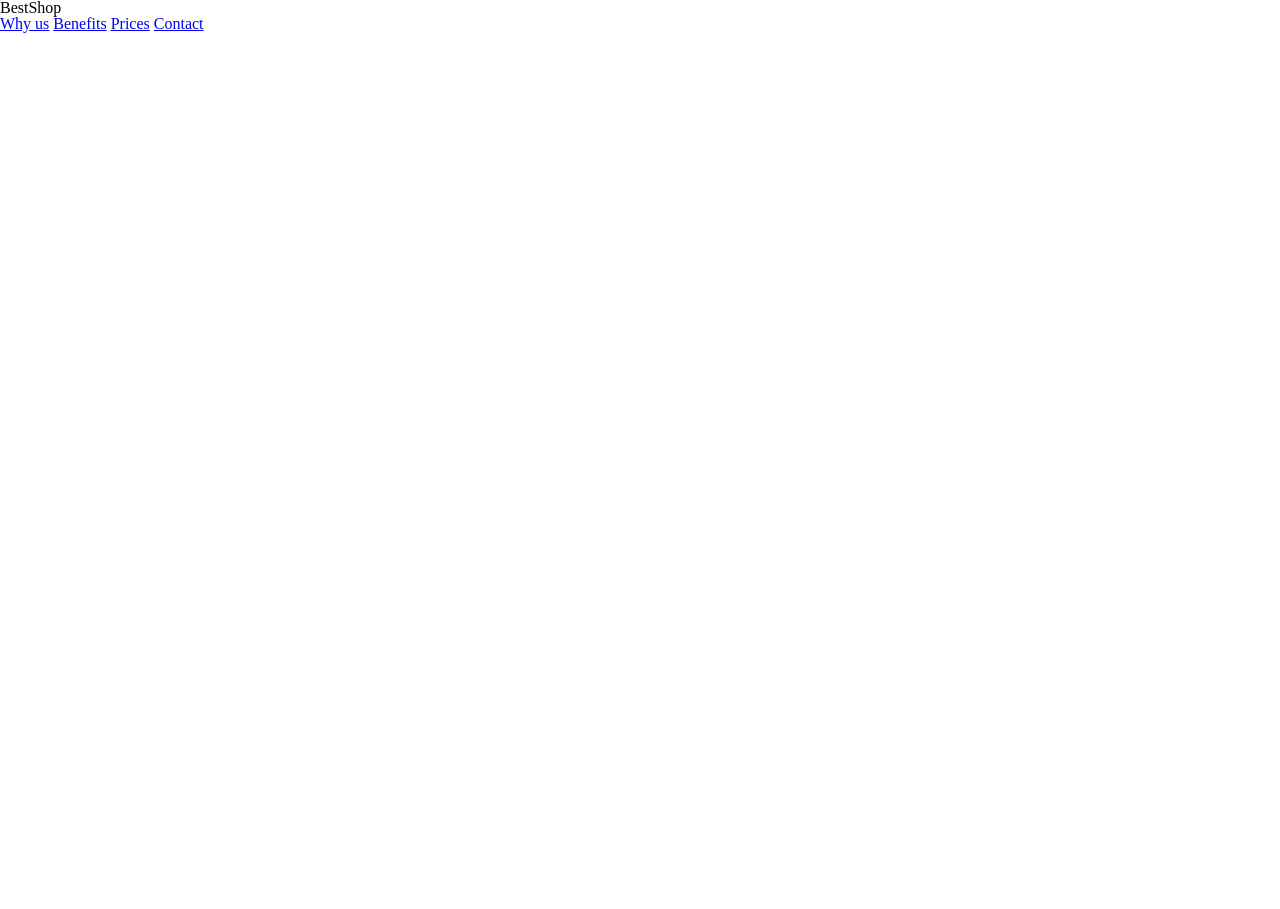
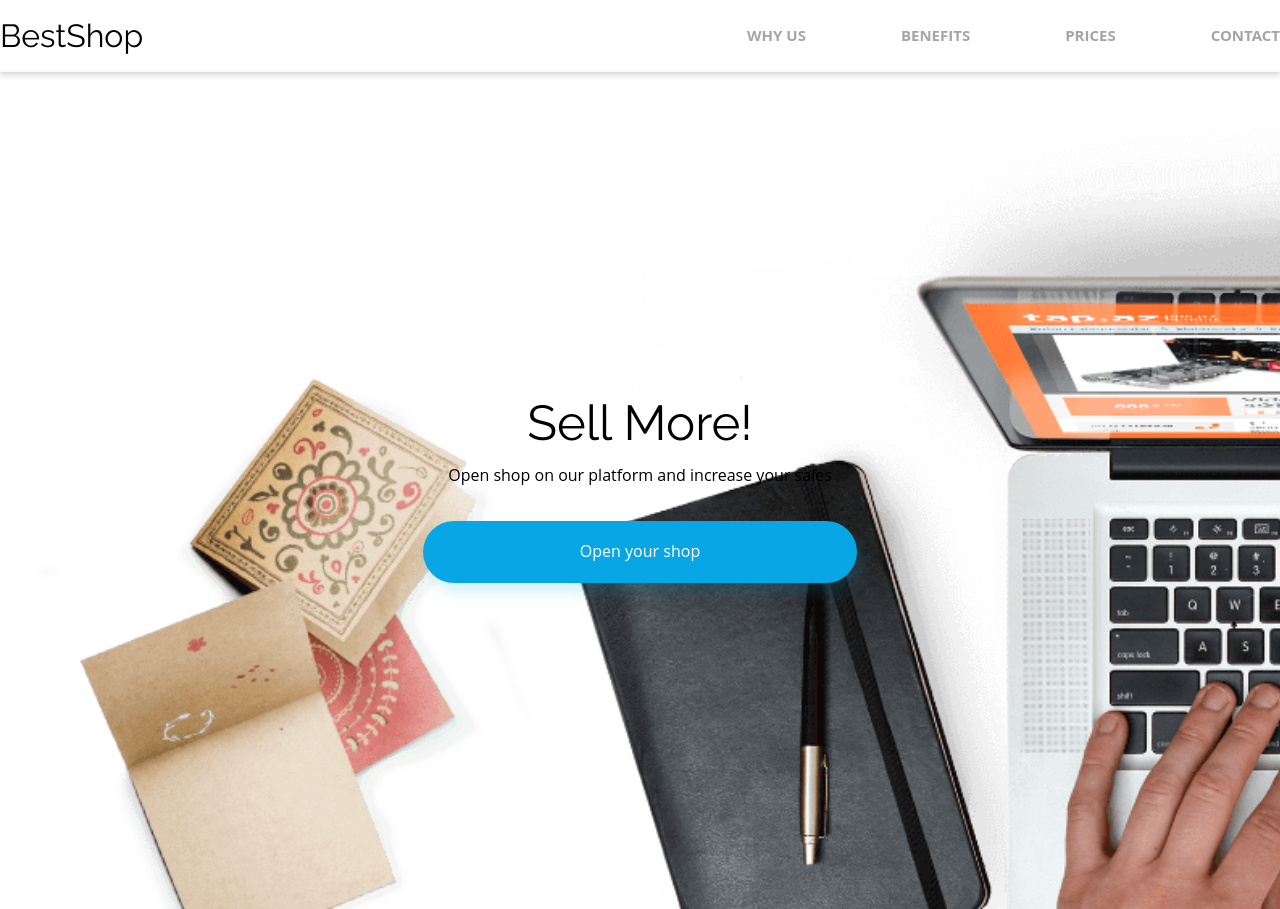
Before and after one commit to Y4nkesS/Best-shop, a plain HTML site: page index.html in a window 1280 px wide. Before the commit the page ends 800 px from the top, so only its background shows below. Drawn offline with Linux system fonts and the light colour scheme.

Commit message:
baner section almost done

```diff
--- a/css/styles.css
+++ b/css/styles.css
@@ -0,0 +1,104 @@
+* {
+    margin: 0;
+    box-sizing: border-box;
+}
+
+/* Stylowanie headera*/
+
+.header {
+    background: #fff;
+    box-shadow: 0 3px 6px #00000029;
+}
+
+.container {
+    margin: 0 auto;
+    max-width: 1352px;
+    display: flex;
+    justify-content: space-between;
+    align-items: center;
+}
+
+.container-logo {
+    margin-top: 16px;
+    margin-bottom: 17px;
+    text-align: left;
+    font-family: 'Raleway', sans-serif;
+    font-size: 32px;
+
+
+}
+
+.container-nav {
+    display: flex;
+    gap: 95px;
+    padding-top: 28px;
+}
+
+.container-nav a {
+    font-family: "Open Sans", serif;
+    font-size: 15px;
+    font-weight: bold;
+    color: #a5a5a5;
+    text-align: center;
+    text-decoration: none;
+    text-transform: uppercase;
+    border-bottom: solid 4px transparent;
+    padding-bottom: 25px;
+    transition:color, border-bottom-color 0.4s;
+}
+
+.container-nav a:hover {
+    color: black;
+    border-bottom-color: #08a6e4;
+
+}
+
+
+/*Stylowanie sekcji banner*/
+
+.banner {
+    background-image: url("/assets/background.png");
+    background-size: cover;
+    background-repeat: no-repeat;
+    display: flex;
+    flex-direction: column;
+    justify-content: center;
+    align-items: center;
+    box-shadow: 0 3px 6px #00000029;
+    padding: 326px;
+}
+
+
+.banner-title {
+    text-align: center;
+    font-family: 'Raleway', sans-serif;
+    font-size: 49px;
+    letter-spacing: 0;
+    color: #000;
+    padding-bottom: 20px;
+}
+.banner-text {
+    text-align: center;
+    font-family: "Open Sans", serif;
+    font-size: 16px;
+    letter-spacing: 0;
+    color: #000;
+    padding-bottom: 38px;
+}
+.banner-button {
+
+    background: #08a6e4;
+    box-shadow: 5px 10px 14px #07ACE629;
+    border-radius: 40px;
+    padding: 22px 157px 23px;
+}
+
+.banner-button a {
+    text-align: center;
+    font-family: "Open Sans", serif;
+    font-size: 16px;
+    letter-spacing: 0;
+    color: #fff;
+    text-decoration: none;
+
+}
--- a/index.html
+++ b/index.html
@@ -27,6 +27,17 @@
         </nav>
     </div>
 </header>
+<section class="banner">
+    <div class="banner-title">
+        <h1>Sell More!</h1>
+    </div>
+    <div class="banner-text">
+        <p>Open shop on our platform and increase your sales</p>
+    </div>
+    <div class="banner-button">
+        <a href="#">Open your shop</a>
+    </div>
+</section>
 
 
 </body>
```
